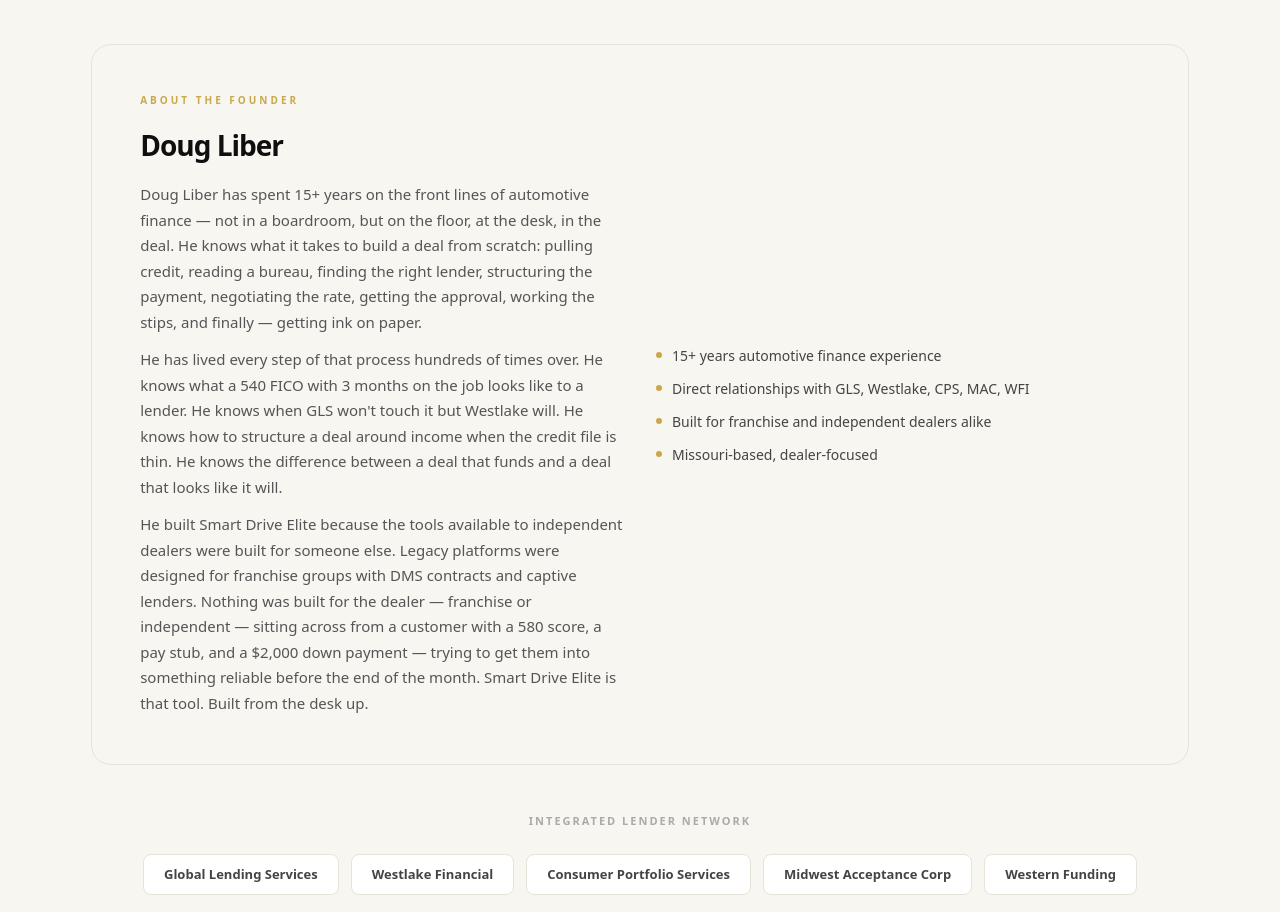
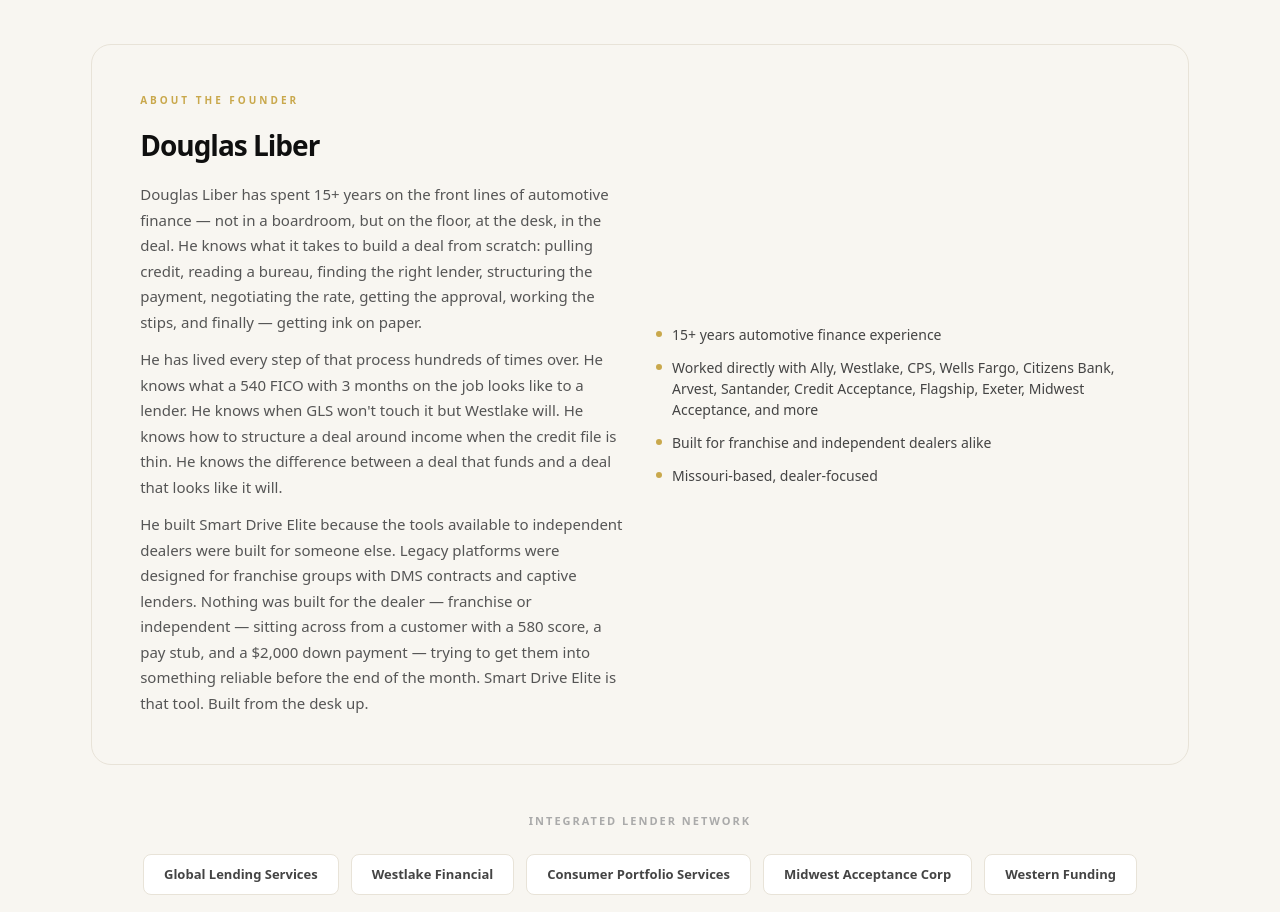
Before and after one commit to dliber13/smart-drive, a Next.js app: page / in a window 1280 px wide. Shown: the part 5400-6312 px from the top of the page. Built offline with nearby package versions, Linux system fonts and the light colour scheme.

Commit message:
fix: founder name Douglas, expanded lender experience list

```diff
--- a/src/app/page.tsx
+++ b/src/app/page.tsx
@@ -281,15 +281,15 @@ export default function HomePage() {
         <div style={{ background: "#F8F6F1", border: "1px solid #E8E3D8", borderRadius: 20, padding: "clamp(28px, 4vw, 48px)", marginBottom: 48, display: "grid", gridTemplateColumns: "repeat(auto-fit, minmax(min(100%, 300px), 1fr))", gap: 32, alignItems: "center" }}>
           <div>
             <div style={{ fontSize: 10, fontWeight: 700, letterSpacing: "3px", color: "#C9A84C", marginBottom: 16 }}>ABOUT THE FOUNDER</div>
-            <h3 style={{ fontSize: 28, fontWeight: 800, letterSpacing: "-1px", color: "#0F0F0F", margin: "0 0 16px" }}>Doug Liber</h3>
-            <p style={{ fontSize: 15, color: "#555", lineHeight: 1.7, margin: "0 0 12px" }}>Doug Liber has spent 15+ years on the front lines of automotive finance — not in a boardroom, but on the floor, at the desk, in the deal. He knows what it takes to build a deal from scratch: pulling credit, reading a bureau, finding the right lender, structuring the payment, negotiating the rate, getting the approval, working the stips, and finally — getting ink on paper.</p>
+            <h3 style={{ fontSize: 28, fontWeight: 800, letterSpacing: "-1px", color: "#0F0F0F", margin: "0 0 16px" }}>Douglas Liber</h3>
+            <p style={{ fontSize: 15, color: "#555", lineHeight: 1.7, margin: "0 0 12px" }}>Douglas Liber has spent 15+ years on the front lines of automotive finance — not in a boardroom, but on the floor, at the desk, in the deal. He knows what it takes to build a deal from scratch: pulling credit, reading a bureau, finding the right lender, structuring the payment, negotiating the rate, getting the approval, working the stips, and finally — getting ink on paper.</p>
             <p style={{ fontSize: 15, color: "#555", lineHeight: 1.7, margin: "0 0 12px" }}>He has lived every step of that process hundreds of times over. He knows what a 540 FICO with 3 months on the job looks like to a lender. He knows when GLS won't touch it but Westlake will. He knows how to structure a deal around income when the credit file is thin. He knows the difference between a deal that funds and a deal that looks like it will.</p>
             <p style={{ fontSize: 15, color: "#555", lineHeight: 1.7, margin: 0 }}>He built Smart Drive Elite because the tools available to independent dealers were built for someone else. Legacy platforms were designed for franchise groups with DMS contracts and captive lenders. Nothing was built for the dealer — franchise or independent — sitting across from a customer with a 580 score, a pay stub, and a $2,000 down payment — trying to get them into something reliable before the end of the month. Smart Drive Elite is that tool. Built from the desk up.</p>
           </div>
           <div style={{ display: "flex", flexDirection: "column", gap: 12 }}>
             {[
               "15+ years automotive finance experience",
-              "Direct relationships with GLS, Westlake, CPS, MAC, WFI",
+              "Worked directly with Ally, Westlake, CPS, Wells Fargo, Citizens Bank, Arvest, Santander, Credit Acceptance, Flagship, Exeter, Midwest Acceptance, and more",
               "Built for franchise and independent dealers alike",
               "Missouri-based, dealer-focused",
             ].map(item => (
```
